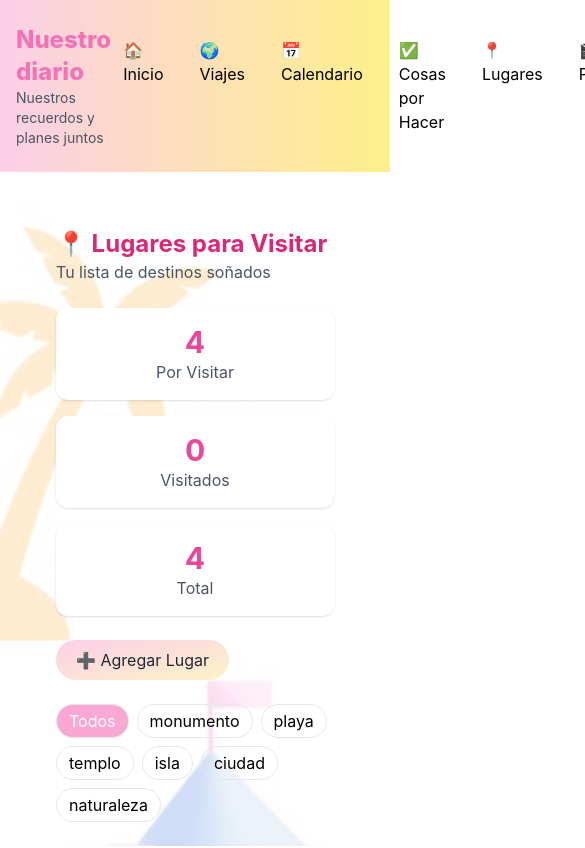
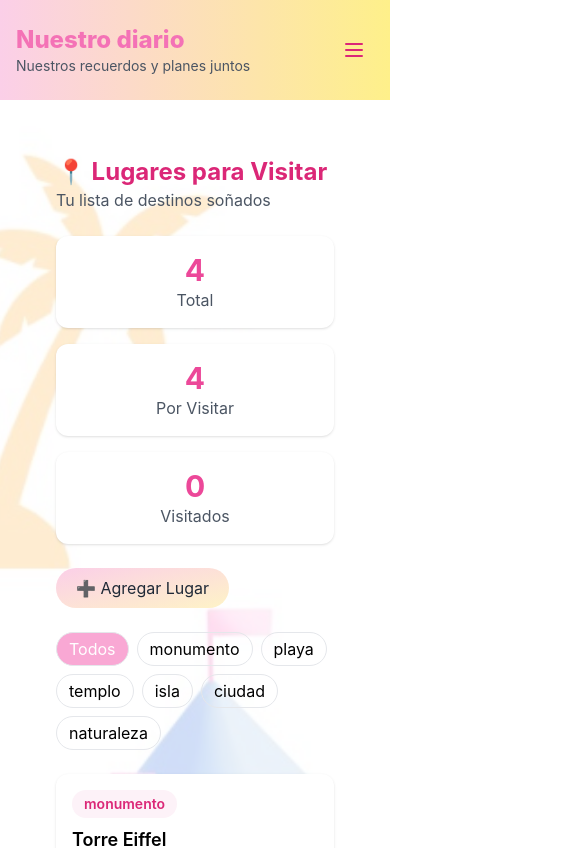
Before and after one commit to juanma193/NuestroViajeZyJ, an Angular app: page /lugares in a window 390 px wide. Shown: the top 848 px of the page, 585 px wide, since content can reach past the window. Built offline with nearby package versions, Linux system fonts and the light colour scheme.

Commit message:
mejora responsive

```diff
--- a/src/app/app.html
+++ b/src/app/app.html
@@ -7,7 +7,16 @@
           <p class="text-sm text-gray-600">Nuestros recuerdos y planes juntos</p>
         </div>
 
-        <nav class="flex gap-3">
+        <button
+          class="md:hidden inline-flex items-center justify-center rounded-md p-2 text-pink-600 hover:bg-white/40"
+          (click)="toggleMenu()"
+          aria-label="Abrir menú">
+          <svg class="h-6 w-6" fill="none" viewBox="0 0 24 24" stroke="currentColor" stroke-width="2">
+            <path stroke-linecap="round" stroke-linejoin="round" d="M4 6h16M4 12h16M4 18h16" />
+          </svg>
+        </button>
+
+        <nav class="hidden md:flex gap-3">
           <a routerLink="/inicio" routerLinkActive="active" [routerLinkActiveOptions]="{exact: true}" class="px-3 py-2 rounded-md hover:bg-white/40">🏠 Inicio</a>
           <a routerLink="/viajes" routerLinkActive="active" class="px-3 py-2 rounded-md hover:bg-white/40">🌍 Viajes</a>
           <a routerLink="/calendario" routerLinkActive="active" class="px-3 py-2 rounded-md hover:bg-white/40">📅 Calendario</a>
@@ -16,6 +25,17 @@
           <a routerLink="/peliculas" routerLinkActive="active" class="px-3 py-2 rounded-md hover:bg-white/40">🎬 Películas/Series</a>
         </nav>
       </div>
+
+      <div *ngIf="menuOpen" class="md:hidden pb-4">
+        <nav class="flex flex-col gap-2 bg-white/60 rounded-lg p-3">
+          <a (click)="closeMenu()" routerLink="/inicio" routerLinkActive="active" [routerLinkActiveOptions]="{exact: true}" class="px-3 py-2 rounded-md hover:bg-white/40">🏠 Inicio</a>
+          <a (click)="closeMenu()" routerLink="/viajes" routerLinkActive="active" class="px-3 py-2 rounded-md hover:bg-white/40">🌍 Viajes</a>
+          <a (click)="closeMenu()" routerLink="/calendario" routerLinkActive="active" class="px-3 py-2 rounded-md hover:bg-white/40">📅 Calendario</a>
+          <a (click)="closeMenu()" routerLink="/cosas-hacer" routerLinkActive="active" class="px-3 py-2 rounded-md hover:bg-white/40">✅ Cosas por Hacer</a>
+          <a (click)="closeMenu()" routerLink="/lugares" routerLinkActive="active" class="px-3 py-2 rounded-md hover:bg-white/40">📍 Lugares</a>
+          <a (click)="closeMenu()" routerLink="/peliculas" routerLinkActive="active" class="px-3 py-2 rounded-md hover:bg-white/40">🎬 Películas/Series</a>
+        </nav>
+      </div>
     </div>
   </header>
 
--- a/src/app/app.ts
+++ b/src/app/app.ts
@@ -1,4 +1,5 @@
 import { Component, OnInit } from '@angular/core';
+import { CommonModule } from '@angular/common';
 import { RouterOutlet, RouterLink, RouterLinkActive } from '@angular/router';
 import { SupabaseService } from './core/supabase';
 import { ToastContainerComponent } from './core/toast/components/container/toast-container.component';
@@ -6,11 +7,12 @@ import { ToastContainerComponent } from './core/toast/components/container/toast
 @Component({
   standalone: true,
   selector: 'app-root',
-  imports: [RouterOutlet, RouterLink, RouterLinkActive, ToastContainerComponent],
+  imports: [CommonModule, RouterOutlet, RouterLink, RouterLinkActive, ToastContainerComponent],
   templateUrl: './app.html',
 })
 export class App implements OnInit {
   readonly title = 'Nuestro diario';
+  menuOpen = false;
 
   constructor(private sb: SupabaseService) {}
 
@@ -19,4 +21,12 @@ export class App implements OnInit {
     console.log('session:', data?.session);
     console.log('error:', error);
   }
+
+  toggleMenu() {
+    this.menuOpen = !this.menuOpen;
+  }
+
+  closeMenu() {
+    this.menuOpen = false;
+  }
 }
--- a/src/app/modules/cosas-hacer/cosas-hacer.component.html
+++ b/src/app/modules/cosas-hacer/cosas-hacer.component.html
@@ -3,6 +3,10 @@
   <p class="text-gray-600 mb-6">Organiza tus tareas y pendientes</p>
 
   <div class="grid grid-cols-1 sm:grid-cols-3 gap-4 mb-6">
+    <div class="bg-white border rounded-xl shadow-lg p-5 text-center border-l-4 border-pink-500">
+      <span class="block text-3xl font-bold text-pink-500">{{ tareas.length }}</span>
+      <span class="text-gray-600">Total</span>
+    </div>
     <div class="bg-white border rounded-xl shadow-lg p-5 text-center border-l-4 border-orange-400">
       <span class="block text-3xl font-bold text-pink-500">{{ tareasPendientes }}</span>
       <span class="text-gray-600">Pendientes</span>
@@ -10,10 +14,6 @@
     <div class="bg-white border rounded-xl shadow-lg p-5 text-center border-l-4 border-pink-300">
       <span class="block text-3xl font-bold text-pink-500">{{ tareasCompletadas }}</span>
       <span class="text-gray-600">Completadas</span>
-    </div>
-    <div class="bg-white border rounded-xl shadow-lg p-5 text-center border-l-4 border-pink-500">
-      <span class="block text-3xl font-bold text-pink-500">{{ tareas.length }}</span>
-      <span class="text-gray-600">Total</span>
     </div>
   </div>
 
--- a/src/app/modules/lugares/lugares.component.html
+++ b/src/app/modules/lugares/lugares.component.html
@@ -7,16 +7,16 @@
 
     <div class="grid grid-cols-1 sm:grid-cols-3 gap-4 mb-6">
       <div class="bg-white rounded-xl p-4 shadow text-center">
+        <span class="block text-3xl font-bold text-pink-500">{{ lugares.length }}</span>
+        <span class="text-gray-600">Total</span>
+      </div>
+      <div class="bg-white rounded-xl p-4 shadow text-center">
         <span class="block text-3xl font-bold text-pink-500">{{ lugaresPendientes }}</span>
         <span class="text-gray-600">Por Visitar</span>
       </div>
       <div class="bg-white rounded-xl p-4 shadow text-center">
         <span class="block text-3xl font-bold text-pink-500">{{ lugaresVisitados }}</span>
         <span class="text-gray-600">Visitados</span>
-      </div>
-      <div class="bg-white rounded-xl p-4 shadow text-center">
-        <span class="block text-3xl font-bold text-pink-500">{{ lugares.length }}</span>
-        <span class="text-gray-600">Total</span>
       </div>
     </div>
 
--- a/src/app/modules/peliculas/peliculas.component.html
+++ b/src/app/modules/peliculas/peliculas.component.html
@@ -17,6 +17,10 @@
 
   <div *ngIf="!cargando">
     <div class="grid grid-cols-1 sm:grid-cols-3 gap-4 mb-8 max-w-5xl mx-auto">
+      <div class="bg-white border rounded-xl shadow-lg p-5 text-center border-l-4 border-pink-500">
+        <span class="block text-3xl font-bold text-pink-500">{{ peliculas.length }}</span>
+        <span class="text-gray-600">Total</span>
+      </div>
       <div class="bg-white border rounded-xl shadow-lg p-5 text-center border-l-4 border-orange-400">
         <span class="block text-3xl font-bold text-pink-500">{{ peliculasPendientes }}</span>
         <span class="text-gray-600">Por Ver</span>
@@ -24,10 +28,6 @@
       <div class="bg-white border rounded-xl shadow-lg p-5 text-center border-l-4 border-pink-300">
         <span class="block text-3xl font-bold text-pink-500">{{ peliculasVistas }}</span>
         <span class="text-gray-600">Vistos</span>
-      </div>
-      <div class="bg-white border rounded-xl shadow-lg p-5 text-center border-l-4 border-pink-500">
-        <span class="block text-3xl font-bold text-pink-500">{{ peliculas.length }}</span>
-        <span class="text-gray-600">Total</span>
       </div>
     </div>
 
```
